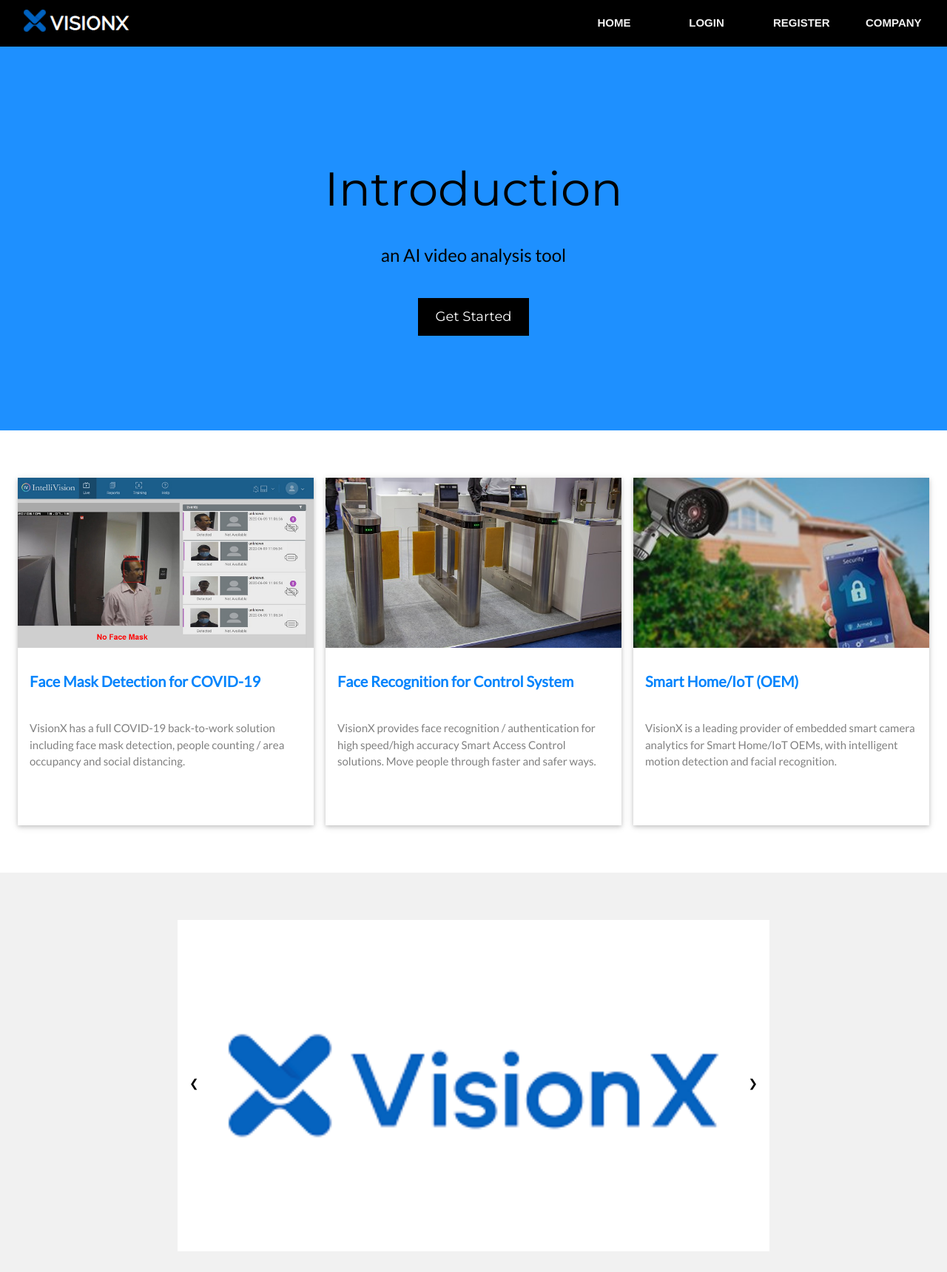
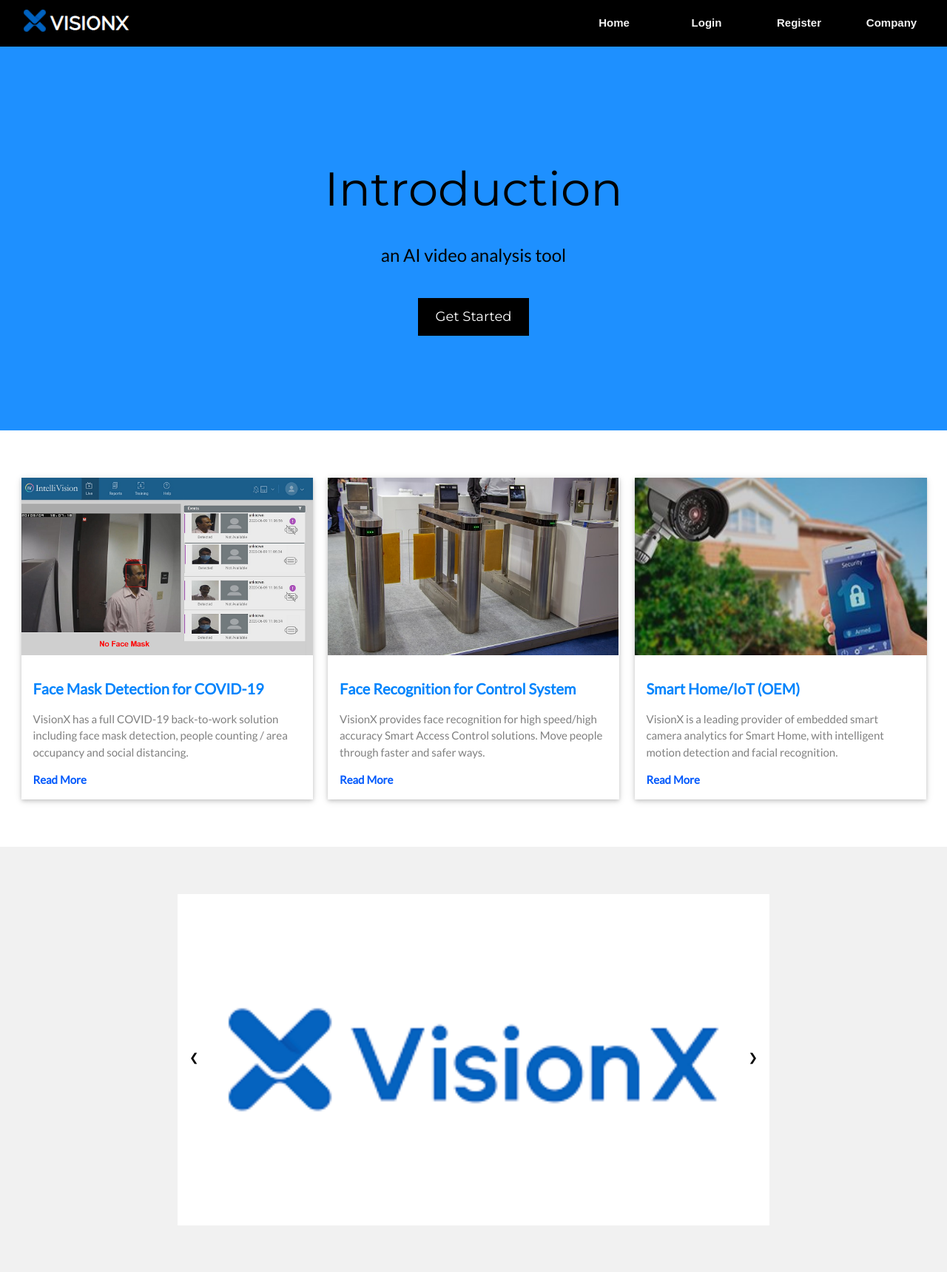
Before and after one commit to SuperSteven369/vnx_openCV_fullstack_frontend, a Django app: page / in a window 1280 px wide. Shown: the top 1720 px of the page at 74% size. Run offline with Django 3.2, Linux system fonts and the light colour scheme; some libraries are stand-ins or nearby versions.

Commit message:
Steven fix the align issue

```diff
--- a/visionx/opencv/templates/opencv/base.html
+++ b/visionx/opencv/templates/opencv/base.html
@@ -21,6 +21,7 @@
       li {float:right;}
       .navbar-brand img{position:absolute; margin-top:8px; margin-left:24px;}
       nav a {width:100px; display:block; padding:20px 15px; text-decoration:none; font-family:Arial; color:#f2f2f2; text-align:center; font-weight:bold; margin-right:25px;}
+      nav a:hover {background:purple;transition:0.5s;text-transform:uppercase;}
     </style>
 </head>
 
@@ -33,10 +34,10 @@
       </div>
       <nav>
         <ul>
-          <li><a href="https://www.visionx.org/">COMPANY</a></li>
-          <li><a href="{% url 'register' %}">REGISTER</a></li>
-          <li><a href="{% url 'login' %}">LOGIN</a></li>
-          <li><a href="{% url 'opencv-home' %}">HOME</a></li>
+          <li><a href="https://www.visionx.org/">Company</a></li>
+          <li><a href="{% url 'register' %}">Register</a></li>
+          <li><a href="{% url 'login' %}">Login</a></li>
+          <li><a href="{% url 'opencv-home' %}">Home</a></li>
         </ul>
       </nav>
     </div>
--- a/visionx/opencv/templates/opencv/home.html
+++ b/visionx/opencv/templates/opencv/home.html
@@ -8,37 +8,37 @@
 </header>
 
 <!-- First Grid -->
-<div class="w3-row-padding w3-padding-64 w3-container">
+<div class="w3-row-padding w3-padding-64 w3-container" style="display: flex; flex-direction: row; flex-wrap: nowrap; justify-content: space-between;">
     <!-- first card -->
-  <div class="w3-third">
+  <div class="w3-third" style="max-width: 410px;">
     <div class="w3-card">
-      <img src="/static/opencv/image/Face_mask_detection.png" alt="logo" style="width:100%;height:230px;">
+      <img src="/static/opencv/image/Face_mask_detection.png" alt="logo" style="width:394px;height:240px;">
       <div class="w3-container">
         <h style="font-size: 20px;font-weight:bold;color:rgb(3, 132, 252);"><br>Face Mask Detection for COVID-19</h>
-        <p style="color: gray;"><br>VisionX has a full COVID-19 back-to-work solution including face mask detection, people counting / area occupancy and social distancing.</p>
-        <p style="color: white;">Lorem ipsum dolor sit amet consectetur, adipisicing elit. Quo, soluta.</p>
+        <p style="color: gray;">VisionX has a full COVID-19 back-to-work solution including face mask detection, people counting / area occupancy and social distancing.</p>
+        <p style="color: rgb(3, 90, 252);font-weight: bold;">Read More</p>
       </div>
     </div>
   </div>
     <!-- second card -->
-  <div class="w3-third">
+  <div class="w3-third" style="max-width: 410px;">
     <div class="w3-card">
-      <img src="/static/opencv/image/turnstiles_with_camera600.jpg" alt="logo" style="width:100%;height:230px;">
+      <img src="/static/opencv/image/turnstiles_with_camera600.jpg" alt="logo" style="width:393px;height:240px;">
       <div class="w3-container">
         <h style="font-size: 20px;font-weight:bold;color:rgb(3, 132, 252);"><br>Face Recognition for Control System</h>
-        <p style="color: gray;"><br>VisionX provides face recognition / authentication for high speed/high accuracy Smart Access Control solutions. Move people through faster and safer ways.</p>
-        <p style="color: white;">Lorem ipsum dolor sit amet consectetur, adipisicing elit. Quo, soluta.</p>
+        <p style="color: gray;">VisionX provides face recognition for high speed/high accuracy Smart Access Control solutions. Move people through faster and safer ways.</p>
+        <p style="color: rgb(3, 90, 252);font-weight: bold;">Read More</p>
       </div>
     </div>
   </div>
     <!-- third card -->
-  <div class="w3-third">
+  <div class="w3-third" style="max-width: 410px;">
     <div class="w3-card">
-      <img src="/static/opencv/image/smarthome-1.jpg" alt="logo" style="width:100%;height:230px;">
+      <img src="/static/opencv/image/smarthome-1.jpg" alt="logo" style="width:395px;height:240px;">
       <div class="w3-container">
         <h style="font-size: 20px;font-weight:bold;color:rgb(3, 132, 252);"><br>Smart Home/IoT (OEM)</h>
-        <p style="color: gray;"><br>VisionX is a leading provider of embedded smart camera analytics for Smart Home/IoT OEMs, with intelligent motion detection and facial recognition.</p>
-        <p style="color: white;">Lorem ipsum dolor sit amet consectetur, adipisicing elit. Quo, soluta.</p>
+        <p style="color: gray;">VisionX is a leading provider of embedded smart camera analytics for Smart Home, with intelligent motion detection and facial recognition.</p>
+        <p style="color: rgb(3, 90, 252);font-weight: bold;">Read More</p>
       </div>
     </div>
   </div>
```
